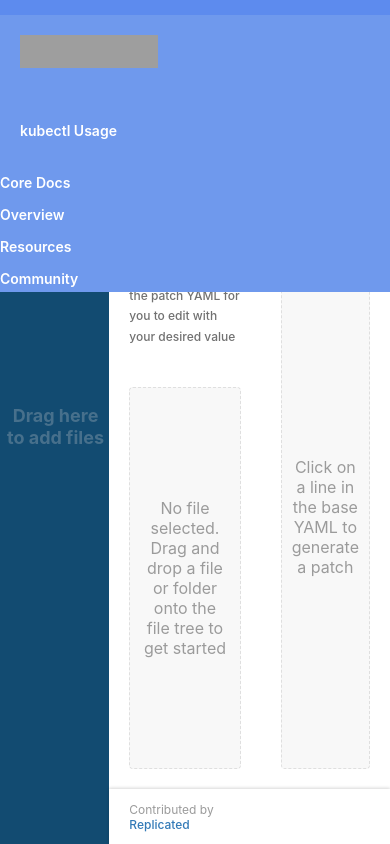
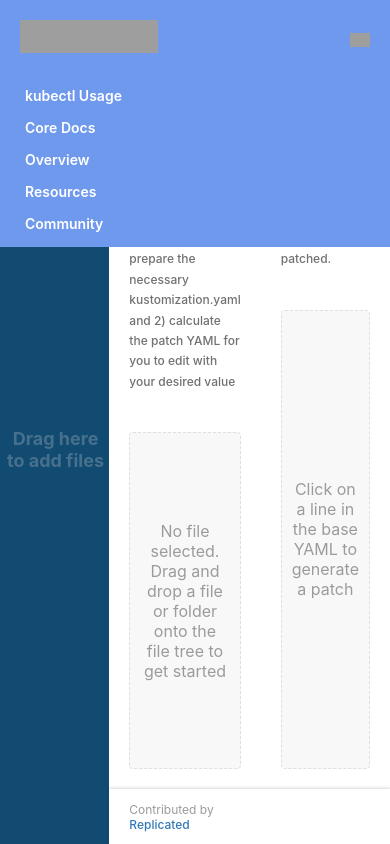
Before and after one commit to replicatedhq/kustomize-demo, a React (Create React App) app: page / in a window 390 px wide. Both pictures are taken after a click on the element 358 px from the left and 55 px from the top of the page. Built offline with nearby package versions, Linux system fonts and the light colour scheme; grey boxes are pictures that could not be loaded; what brace would draw is missing.

Commit message:
Mobile header navigation styling

```diff
--- a/src/KustomizeHeader.js
+++ b/src/KustomizeHeader.js
@@ -3,11 +3,12 @@ import classNames from "classnames";
 import "./KustomizeHeader.scss";
 
 export default function KustomizeHeader(props) {
-  const [ navOpen, setNavOpen ] = useState(false);
+  const [ open, setMenuOpen ] = useState(false);
 
   const toggleMenu = () => {
-    setNavOpen(!navOpen);
+    setMenuOpen(!open);
   }
+
   return (
     <header {...props}>
       <nav>
@@ -15,17 +16,15 @@ export default function KustomizeHeader(props) {
           <span
             id="toggleNav"
             onClick={toggleMenu}
-            className={classNames("u-show--mobileTablet icon u-cursor--pointer", {
-            open: navOpen
-          })}></span>
-          <ul className="flex justifyContent--spaceBetween alignItems--center nav-list u-position--relative">
-            <li>
+            className={classNames("u-show--mobileTablet icon u-cursor--pointer", { open })}></span>
+          <ul className={classNames("flex justifyContent--spaceBetween alignItems--center nav-list u-position--relative")}>
+            <li className="logo-link-wrapper">
               <a className="logo-link" href="https://kustomize.io">
                 <div className="logo"></div>
               </a>
             </li>
             <li>
-              <ul className="header-links">
+              <ul className={classNames("header-links", { open })}>
                 <li>
                   <a href="https://kubectl.docs.kubernetes.io/pages/app_management/introduction.html" className="header-link">
                     kubectl Usage
--- a/src/KustomizeHeader.scss
+++ b/src/KustomizeHeader.scss
@@ -1,9 +1,7 @@
 header.kustomize-header {
-  padding-top: 15px;
-  padding-bottom: 15px;
-  background: #5D8BEE;
-  position: relative;
+  height: 75px;
 }
+
 nav {
   width: 100%;
   top: 0;
@@ -24,9 +22,7 @@ nav > div > ul.flex {
   left: 0;
   z-index: 10;
 }
-nav > div > ul li:first-of-type {
-  padding: 20px;
-}
+
 nav ul li {
   display: block;
 }
@@ -36,6 +32,10 @@ nav ul li a {
   font-size: 14px;
   padding: 10px 0 5px;
   display: block;
+}
+
+.logo-link-wrapper {
+  padding: 20px;
 }
 .logo-link {
   display: inline-block;
@@ -60,6 +60,7 @@ nav ul li a {
   display: none;
 }
 #toggleNav {
+  background-image: url(./style/kustomize_spritesheet.svg);
   position: absolute;
   right: 20px;
   top: 13px;
@@ -69,6 +70,22 @@ nav ul li a {
   height: 14px;
   display: inline-block;
   margin: 20px 0;
+
+  &:hover {
+    cursor: pointer;
+  }
+}
+
+.header-links {
+  display: none;
+
+  &.open {
+    display: block;
+    padding-bottom: 10px;
+    li {
+      padding-left: 25px;
+    }
+  }
 }
 #toggleNav.open {
   background-position: -90px -101px;
@@ -209,18 +226,33 @@ nav ul li a {
 
 /* ≥ 768px */
 @media screen and (min-width: 52em) {
+  header.kustomize-header {
+    height: 35px;
+    padding-top: 15px;
+    padding-bottom: 15px;
+    background-color: #5D8BEE;
+    position: relative;
+  }
+
   #headerLinks {
     padding-top: 0;
   }
+
+  #toggleNav {
+    display: none;
+  }
+
   #headerLinks li {
     display: inline-block !important;
   }
   nav {
     padding: 36px 0 0px;
   }
-  nav > div > ul li:first-of-type {
-    padding: 0px;
+
+  .logo-link-wrapper {
+    padding: 0;
   }
+
   nav > div > ul.flex  {
     display: flex !important;
     justify-content: space-between;
@@ -234,6 +266,7 @@ nav ul li a {
     padding: 0;
     margin-right: 45px;
   }
+
   .log-in-link {
     position: absolute;
     right: 30px;
```
